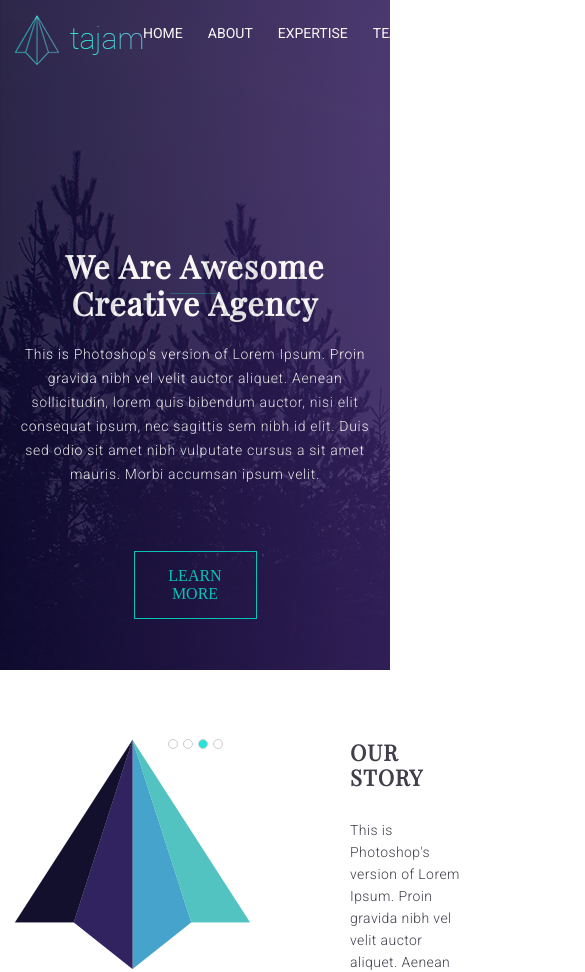
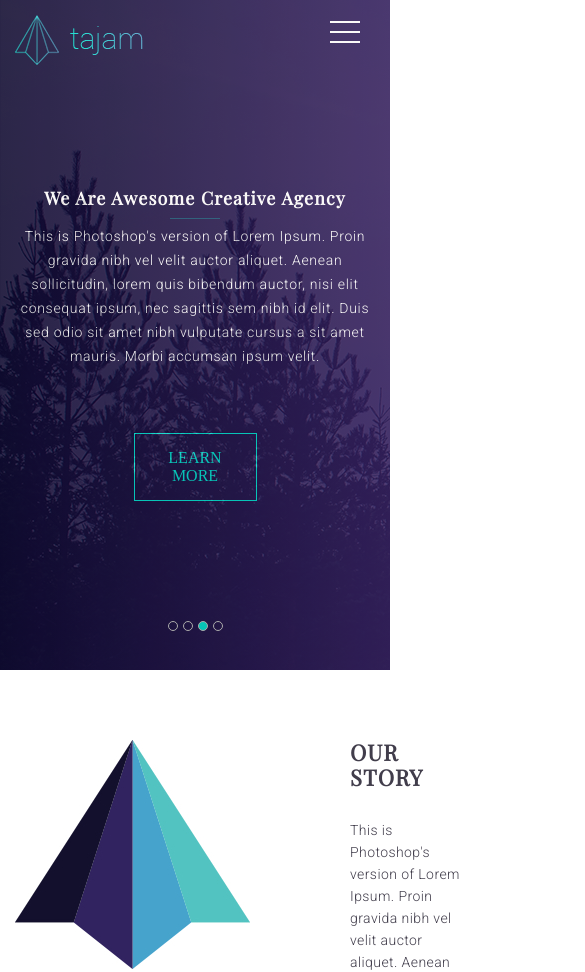
Before and after one commit to vladik-cmd/tajam, a website: page app/index.html in a window 390 px wide. Shown: the top 972 px of the page, 585 px wide, since content can reach past the window. Drawn offline with nearby package versions, Linux system fonts and the light colour scheme; files whose address does not match are found by name; a web font is replaced by a local one.

Commit message:
header адаптив

```diff
--- a/app/index.html
+++ b/app/index.html
@@ -42,6 +42,9 @@
                             <a href="#contacts">CONTACT</a>
                         </li>
                     </ul>
+                    <div class="menu__icon-wrap">
+                        <div class="menu__icon "></div>
+                    </div>
                 </div>
                 <div class="header__slider">
                     <div class="header__slider-item">
@@ -106,7 +109,7 @@
         </div>
     </section>
 
-    <section class="videos">
+    <!--  <section class="videos">
     	<div class="video__wrap">
             <div class="video-play">
                 <img class="video-play__icon" src="images/play_icon.png" alt="">
@@ -533,7 +536,7 @@
         		</div>
         	</div>
         </div>
-    </footer>
+    </footer> -->
 
 
 
--- a/app/js/main.js
+++ b/app/js/main.js
@@ -34,5 +34,12 @@ $(document).ready(function(){
     });
 });
 
+$(".menu__icon-wrap").click(function(){
+	$(".menu__icon, .header__menu").toggleClass("active");
+});
+
+$("#menu").click(function(){
+	$(".header__menu, .menu__icon").removeClass('active');
+});
 
 });
--- a/app/scss/_media.scss
+++ b/app/scss/_media.scss
@@ -0,0 +1,142 @@
+@media(max-width: 800px){
+	.header__menu-item:not(:last-child){
+		margin-right: 15px;
+	}
+}
+@media(max-width: 700px){
+	.header-top{
+		margin-bottom: 120px;
+	}
+	.header__menu{
+		position: fixed;
+		top: -200%;
+		left: 0;
+		width: 100%;
+		height: 100%;
+		background-image: linear-gradient(to right, #09052f 0%, #311d5e 100%);
+		z-index: 5;
+		padding-top: 50px;
+		transition: all .2s;
+		display: block;
+		&-item{
+			display: block;
+			text-align: center;
+			margin: 0;
+			margin-bottom: 40px;
+
+		}
+		font-size: 40px;
+	}
+	.header__menu.active{
+		top: 0;
+		transition: all .5s;
+	}
+	.menu__icon-wrap,
+	.menu__icon{
+		position: fixed;
+		cursor: pointer;
+		margin: auto 0;
+		height: 30px;
+		width: 30px;
+		top: 21px;
+		right: 30px;
+		width: 30px;
+		display: block;
+		z-index: 5;
+	}
+	.menu__icon{
+		height: 2px;
+		background-color: #fff;
+		margin-top: 10px;
+	}
+	.menu__icon::before{
+		content: "";
+		width: 30px;
+		height: 2px;
+		background-color: #fff;
+		display: block;
+		position: absolute;
+		left: 0;
+		top: -10px;
+		transition: transform .2s ease-in ,top .2s linear .2s;
+	}
+	.menu__icon::after{
+		content: "";
+		width: 30px;
+		height: 2px;
+		background-color: #fff;
+		display: block;
+		position: absolute;
+		left: 0;
+		top: 10px;
+		transition: transform .2s ease-in ,top .2s linear .2s;
+	}
+	.menu__icon.active{
+		background-color: transparent;
+	}
+	.menu__icon.active::before{
+		top: 0;
+		transform: rotate(45deg);
+		transition: top .2s linear ,transform .2s ease-in .2s;
+	}
+	.menu__icon.active::after{
+		top: 0;
+		transform: rotate(-45deg);
+		transition: top .2s linear ,transform .2s ease-in .2s;
+	}
+}
+@media(max-width: 550px){
+	.header__title{
+		margin-bottom: 15px;
+	}
+	.header__title::after{
+		top: 30px;
+	}
+}
+
+
+
+
+
+
+
+
+
+
+
+
+
+
+
+
+
+
+
+
+
+
+
+
+
+@media(max-width: 370px){
+
+}
+
+@media(max-height: 670px){
+	.header{
+	height: calc(570px + 100 * ((100vw - 320px) / (670 - 320)));
+	}
+	.header-top{
+		margin-bottom: 75px;
+	}
+	.header__slider-text{
+		margin-bottom: 45px;
+	}
+	.header__menu-item{
+		font-size: 35px;
+		margin-bottom: 24px;
+	}
+	.slick-dots{
+		margin-top: 55px;
+	}
+}
--- a/app/scss/style.scss
+++ b/app/scss/style.scss
@@ -43,7 +43,7 @@
 .header__title{
 	color: #ffffff;
 	font-family: "Playfair Display";
-	font-size: 32px;
+	font-size: calc(17px + 15 * ((100vw - 320px) / (1600 - 320)));
 	font-weight: 700;
 	text-align: center;
 	margin-bottom: 20px;
```
Also changed, not shown: app/css/style.min.css.
